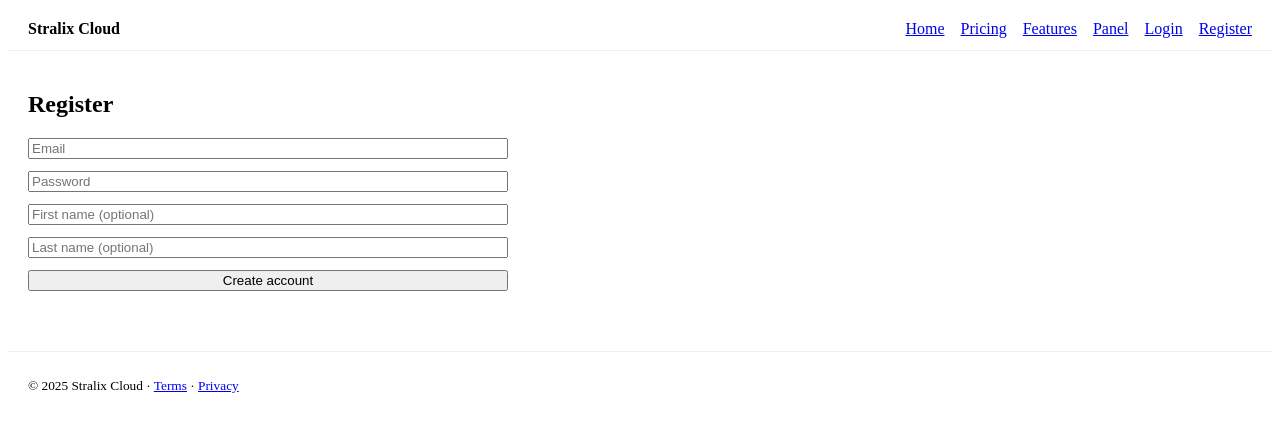
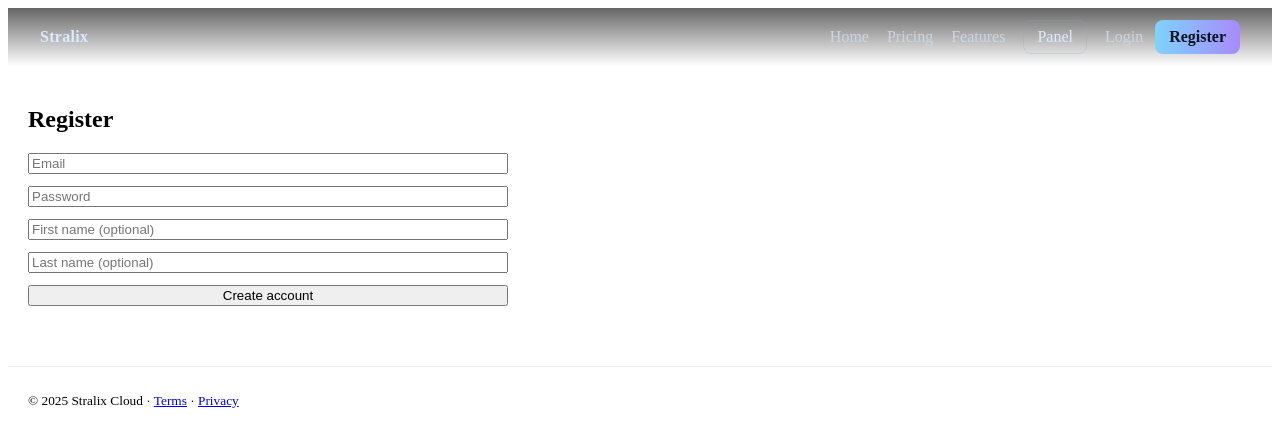
Before and after one commit to ElektryonUK/stralixhost, a Next.js app in the folder panel-frontend/: page /auth/register in a window 1280 px wide. Shown: the top 446 px of the page. Built offline with nearby package versions, Linux system fonts and the light colour scheme; no server answers.

Commit message:
fix(frontend): improve header layout, spacing and contrast for dark hero background

```diff
--- a/panel-frontend/components/layout/HeaderNav.tsx
+++ b/panel-frontend/components/layout/HeaderNav.tsx
@@ -6,25 +6,119 @@ export function HeaderNav() {
   const { user, loading, logout } = useAuth();
 
   return (
-    <header style={{padding:'12px 20px', borderBottom:'1px solid #eee', display:'flex', justifyContent:'space-between'}}>
-      <div style={{fontWeight:600}}>Stralix Cloud</div>
-      <nav style={{display:'flex', gap:16, alignItems:'center'}}>
-        <Link href="/">Home</Link>
-        <Link href="/pricing">Pricing</Link>
-        <Link href="/features">Features</Link>
-        <Link href="/panel">Panel</Link>
-        {loading ? null : user ? (
-          <>
-            <span style={{opacity:.8}}>{user.email}</span>
-            <button onClick={logout}>Logout</button>
-          </>
-        ) : (
-          <>
-            <Link href="/auth/login">Login</Link>
-            <Link href="/auth/register">Register</Link>
-          </>
-        )}
-      </nav>
+    <header
+      style={{
+        position: "sticky",
+        top: 0,
+        zIndex: 50,
+        background: "linear-gradient(to bottom, rgba(0,0,0,0.6), rgba(0,0,0,0.0))",
+        backdropFilter: "saturate(140%) blur(6px)",
+      }}
+    >
+      <div
+        style={{
+          maxWidth: 1200,
+          margin: "0 auto",
+          padding: "12px 20px",
+          display: "flex",
+          alignItems: "center",
+          justifyContent: "space-between",
+        }}
+      >
+        {/* Brand */}
+        <Link
+          href="/"
+          style={{
+            color: "#dbeafe",
+            fontWeight: 700,
+            letterSpacing: 0.3,
+            textDecoration: "none",
+          }}
+        >
+          Stralix
+        </Link>
+
+        {/* Nav */}
+        <nav
+          aria-label="Primary"
+          style={{
+            display: "flex",
+            alignItems: "center",
+            gap: 18,
+          }}
+        >
+          <Link href="/" style={linkStyle}>
+            Home
+          </Link>
+          <Link href="/pricing" style={linkStyle}>
+            Pricing
+          </Link>
+          <Link href="/features" style={linkStyle}>
+            Features
+          </Link>
+          <Link href="/panel" style={buttonGhost}>
+            Panel
+          </Link>
+
+          {!loading && (
+            <>
+              {user ? (
+                <div style={{ display: "flex", alignItems: "center", gap: 12 }}>
+                  <span
+                    title={user.email}
+                    style={{
+                      color: "#cbd5e1",
+                      fontSize: 14,
+                      maxWidth: 180,
+                      overflow: "hidden",
+                      textOverflow: "ellipsis",
+                      whiteSpace: "nowrap",
+                    }}
+                  >
+                    {user.email}
+                  </span>
+                  <button onClick={logout} style={buttonSolid}>
+                    Logout
+                  </button>
+                </div>
+              ) : (
+                <div style={{ display: "flex", alignItems: "center", gap: 12 }}>
+                  <Link href="/auth/login" style={linkStyle}>
+                    Login
+                  </Link>
+                  <Link href="/auth/register" style={buttonSolid}>
+                    Register
+                  </Link>
+                </div>
+              )}
+            </>
+          )}
+        </nav>
+      </div>
     </header>
   );
 }
+
+const linkStyle: React.CSSProperties = {
+  color: "#cbd5e1",
+  textDecoration: "none",
+};
+
+const buttonSolid: React.CSSProperties = {
+  color: "#0b1220",
+  background: "linear-gradient(90deg, #7dd3fc, #a78bfa)",
+  border: "none",
+  borderRadius: 8,
+  padding: "8px 14px",
+  fontWeight: 600,
+  cursor: "pointer",
+  textDecoration: "none",
+};
+
+const buttonGhost: React.CSSProperties = {
+  color: "#dbeafe",
+  border: "1px solid rgba(148,163,184,0.3)",
+  borderRadius: 8,
+  padding: "7px 13px",
+  textDecoration: "none",
+};
```
